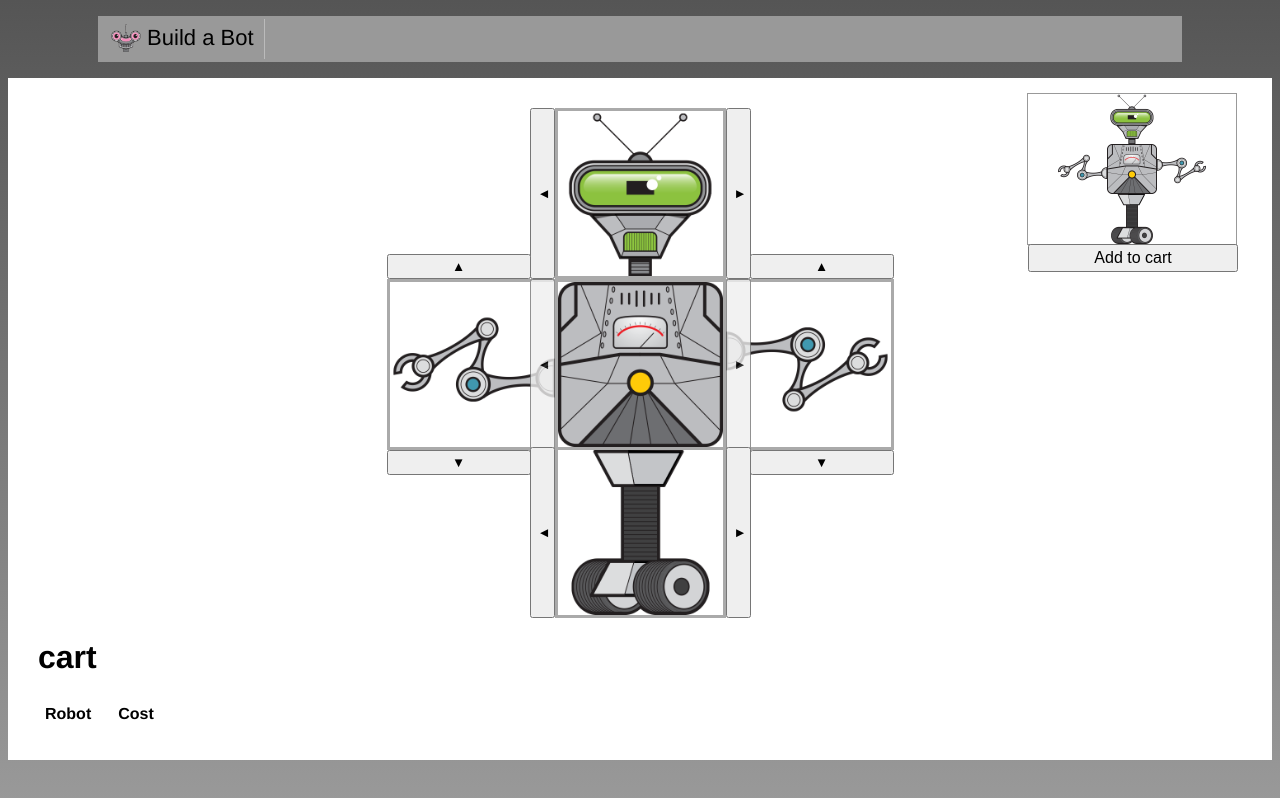
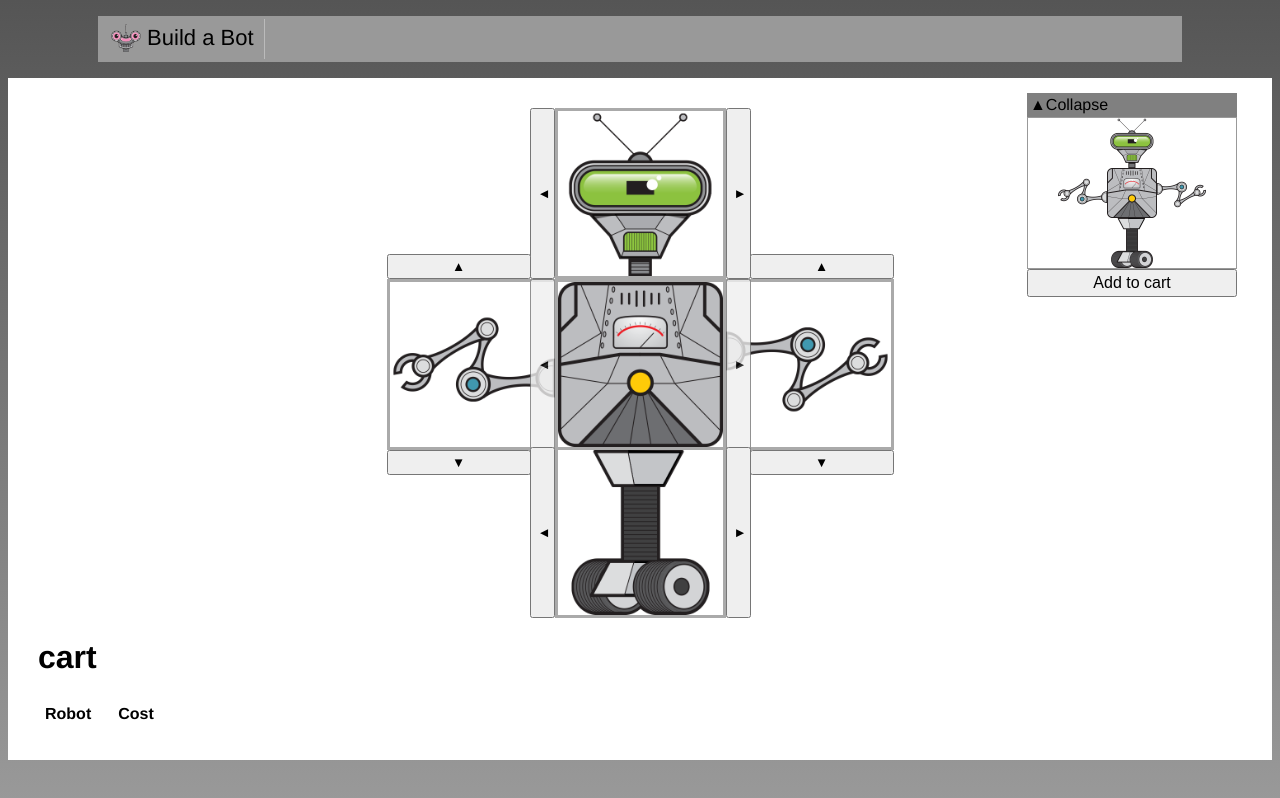
Before and after one commit to trebleCode/vue-fundamentals, a Vue app: page / in a window 1280 px wide. Built offline with nearby package versions, Linux system fonts and the light colour scheme.

Commit message:
completed intercomponent communication module

```diff
--- /dev/null
+++ b/src/shared/CollapsibleSection.vue
@@ -0,0 +1,27 @@
+<template>
+    <div>
+        <div class="header">
+            <span v-if="open" @click="open = !open">&#x25B2;Collapse</span>
+            <span v-if="!open" @click="open = !open">&#x25BC;Expand</span>
+        </div>
+        <slot v-if="open">
+        </slot>
+    </div>
+</template>
+
+<script>
+export default {
+  name: 'CollapsibleSection',
+  data() {
+    return { open: true };
+  },
+};
+</script>
+
+<style scoped>
+    .header {
+        background-color: grey;
+        padding: 3px;
+        cursor: pointer;
+    }
+</style>
```
Also changed, not shown: src/build/RobotBuilder.vue.
